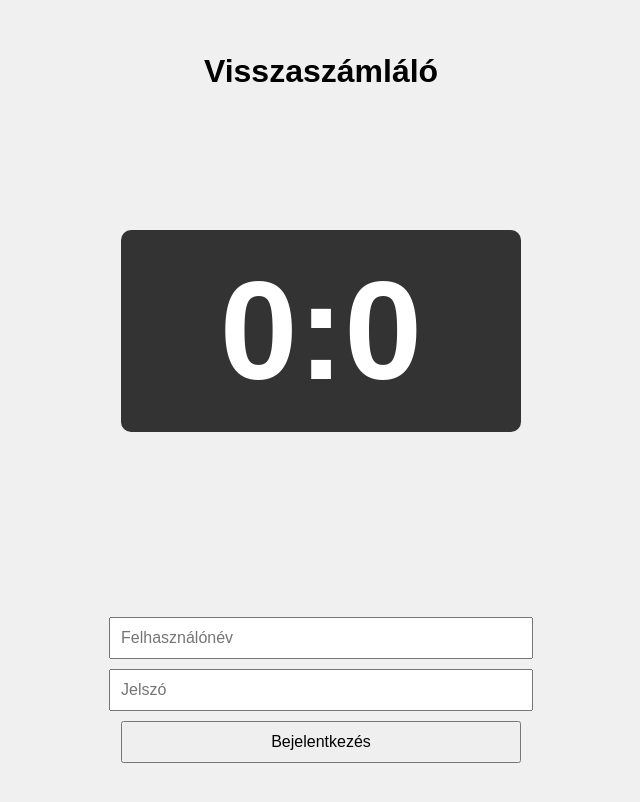
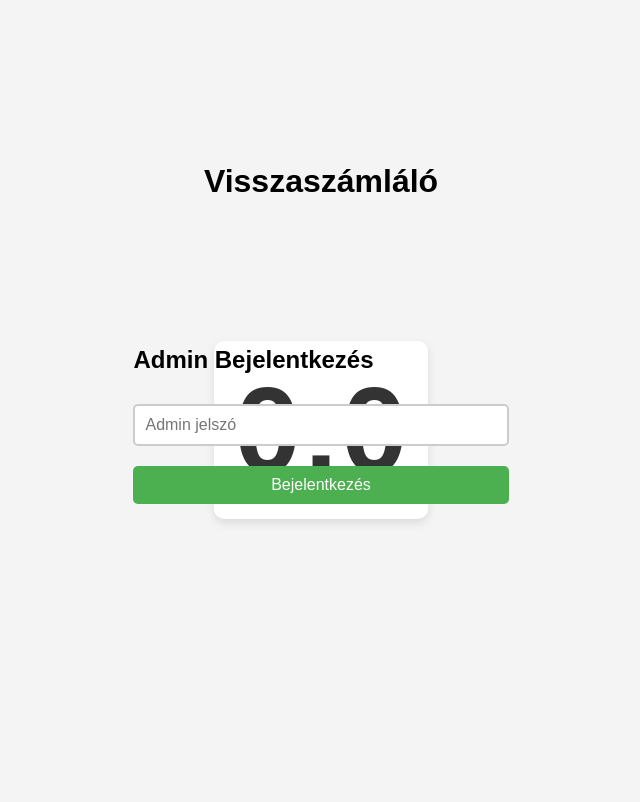
Before and after one commit to SimonBencePeter/timer, a website: page index.html in a window 1280 px wide. Shown: the whole page, without its empty margins (319-959 px from the left). Drawn offline with nearby package versions, Linux system fonts and the light colour scheme; no server answers.

Commit message:
Update index.html

```diff
--- a/index.html
+++ b/index.html
@@ -13,95 +13,125 @@
             height: 100vh;
             margin: 0;
             font-family: Arial, sans-serif;
-            background-color: #f0f0f0;
+            background-color: #f4f4f4;
         }
+
         #timer-container {
-            width: 80%;
-            max-width: 400px;
-            text-align: center;
-            margin-bottom: 20px;
-        }
-        #timer {
-            font-size: 140px;
-            font-weight: bold;
-            background-color: #333;
-            color: #fff;
-            padding: 20px;
-            border-radius: 10px;
-        }
-        #login-container, #input-container {
-            width: 80%;
-            max-width: 400px;
-            margin-top: 20px;
             display: flex;
             flex-direction: column;
             align-items: center;
+            justify-content: center;
+            margin-bottom: 20px;
         }
-        #input-container {
-            display: none;
+
+        #timer {
+            font-size: 120px;
+            font-weight: bold;
+            color: #333;
+            background-color: #fff;
+            padding: 20px;
+            border-radius: 10px;
+            box-shadow: 0 4px 10px rgba(0, 0, 0, 0.1);
         }
-        input, button {
+
+        #login-container, #controls-container {
+            display: flex;
+            flex-direction: column;
+            align-items: center;
+            width: 300px;
+            margin-top: 20px;
+        }
+
+        input[type="password"], input[type="number"] {
+            width: 100%;
             padding: 10px;
             font-size: 16px;
-            margin: 5px 0;
+            margin: 10px 0;
+            border: 2px solid #ccc;
+            border-radius: 5px;
+            box-sizing: border-box;
+        }
+
+        button {
+            padding: 10px 20px;
+            font-size: 16px;
+            background-color: #4CAF50;
+            color: white;
+            border: none;
+            border-radius: 5px;
+            cursor: pointer;
+            margin: 10px 0;
             width: 100%;
+            transition: background-color 0.3s;
+        }
+
+        button:hover {
+            background-color: #45a049;
+        }
+
+        button:disabled {
+            background-color: #ccc;
+            cursor: not-allowed;
+        }
+
+        #login-container {
+            display: flex;
+            justify-content: center;
+            align-items: center;
+            height: 100vh;
+            position: absolute;
+            top: 0;
+            width: 100%;
+        }
+
+        #controls-container {
+            display: none;
+            flex-direction: column;
+            justify-content: center;
+            align-items: center;
         }
     </style>
     <script src="https://cdn.socket.io/4.7.1/socket.io.min.js"></script>
     <script>
-        let socket;
+        const socket = io();
+        let authToken = null;
 
-        async function login() {
-            const username = document.getElementById("username").value;
-            const password = document.getElementById("password").value;
+        socket.on("updateCountdown", function(countdownTime) {
+            const hours = Math.floor(countdownTime / 3600);
+            const minutes = Math.floor((countdownTime % 3600) / 60);
+            const seconds = countdownTime % 60;
+            const hoursText = hours > 0 ? `${hours}:` : "";
+            document.getElementById("timer").innerText = `${hoursText}${minutes}:${seconds}`;
+        });
 
-            const response = await fetch("/login", {
-                method: "POST",
-                headers: {
-                    "Content-Type": "application/json"
-                },
-                body: JSON.stringify({ username, password })
-            });
+        socket.on("authenticated", function(token) {
+            authToken = token;
+            document.getElementById("login-container").style.display = "none";
+            document.getElementById("controls-container").style.display = "block";
+        });
 
-            if (response.ok) {
-                const { token } = await response.json();
-                startSocketConnection(token);
-                document.getElementById("login-container").style.display = "none";
-                document.getElementById("input-container").style.display = "flex";
-            } else {
-                alert("Hibás felhasználónév vagy jelszó!");
-            }
-        }
+        socket.on("authenticationFailed", function() {
+            alert("Hibás jelszó");
+        });
 
-        function startSocketConnection(token) {
-            socket = io({ auth: { token } });
-
-            socket.on("updateCountdown", (countdownTime) => {
-                const hours = Math.floor(countdownTime / 3600);
-                const minutes = Math.floor((countdownTime % 3600) / 60);
-                const seconds = countdownTime % 60;
-                const hoursText = hours > 0 ? `${hours}:` : "";
-                document.getElementById("timer").innerText = `${hoursText}${minutes}:${seconds}`;
-            });
+        function login() {
+            const password = document.getElementById("passwordInput").value;
+            socket.emit("authenticate", password);
         }
 
         function setCountdown() {
             const hours = parseInt(document.getElementById('hoursInput').value) || 0;
             const minutes = parseInt(document.getElementById('minutesInput').value) || 0;
             const timeInSeconds = (hours * 3600) + (minutes * 60);
-            socket.emit('setCountdown', timeInSeconds);
+            socket.emit("setCountdown", timeInSeconds, authToken);
         }
 
         function stopCountdown() {
-            socket.emit('stopCountdown');
-            document.getElementById("stop-btn").style.display = "none";
-            document.getElementById("resume-btn").style.display = "block";
+            socket.emit("stopCountdown", authToken);
         }
 
         function resumeCountdown() {
-            socket.emit('resumeCountdown');
-            document.getElementById("stop-btn").style.display = "block";
-            document.getElementById("resume-btn").style.display = "none";
+            socket.emit("resumeCountdown", authToken);
         }
     </script>
 </head>
@@ -112,17 +142,22 @@
     </div>
 
     <div id="login-container">
-        <input type="text" id="username" placeholder="Felhasználónév">
-        <input type="password" id="password" placeholder="Jelszó">
-        <button onclick="login()">Bejelentkezés</button>
+        <div>
+            <h2>Admin Bejelentkezés</h2>
+            <input type="password" id="passwordInput" placeholder="Admin jelszó">
+            <button onclick="login()">Bejelentkezés</button>
+        </div>
     </div>
 
-    <div id="input-container">
-        <input type="number" id="hoursInput" placeholder="Adja meg az órák számát" />
-        <input type="number" id="minutesInput" placeholder="Adja meg a percek számát" />
-        <button onclick="setCountdown()">Indítás</button>
-        <button id="stop-btn" onclick="stopCountdown()">Megállítás</button>
-        <button id="resume-btn" onclick="resumeCountdown()" style="display: none;">Folytatás</button>
+    <div id="controls-container">
+        <div>
+            <h2>Visszaszámláló Beállítás</h2>
+            <input type="number" id="hoursInput" placeholder="Órák">
+            <input type="number" id="minutesInput" placeholder="Percek">
+            <button onclick="setCountdown()">Indítás</button>
+            <button onclick="stopCountdown()">Megállítás</button>
+            <button onclick="resumeCountdown()">Folytatás</button>
+        </div>
     </div>
 </body>
 </html>
```
